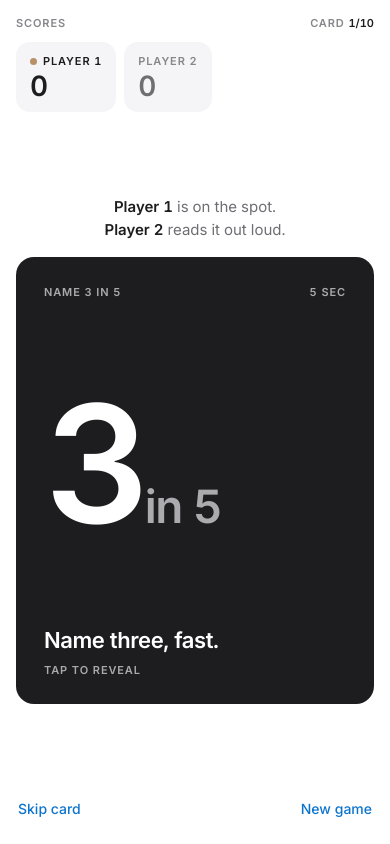
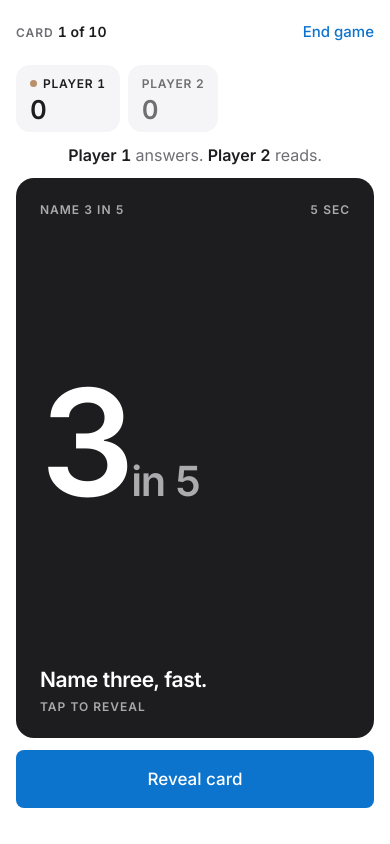
Before and after one commit to datakyle/5-in-3, a plain HTML site: page index.html in a window 390 px wide. Both pictures are taken after a click on the button "Start game". Drawn offline with Linux system fonts and the light colour scheme.

Commit message:
Fix phone layout, add Start timer step, move End game away from play buttons
- Game screen grows to fit the phone and scrolls instead of overlapping
  the scores on short screens; larger, darker labels for legibility
- Turn flow is now Reveal card -> Start timer -> Missed it / Got all 3,
  so the clock doesn't run while the card is being read
- New game replaced by End game at the top, with a confirmation
- Skip only appears after a card is revealed

Co-Authored-By: Claude Opus 5.5 <noreply@anthropic.com>
Claude-Session: https://claude.ai/code/session_01DprYccwfegjgrTrzZnp9p4

```diff
--- a/index.html
+++ b/index.html
@@ -30,69 +30,78 @@ body{background:var(--canvas);color:var(--ink);font-family:var(--font);font-size
   font-variant-numeric:tabular-nums}
 button{font:inherit;color:inherit;border:0;background:none;cursor:pointer}
 :focus-visible{outline:2px solid var(--blue);outline-offset:3px}
-.label,.topline,.strip,.eyebrow{font-size:11px;font-weight:600;letter-spacing:.08em;text-transform:uppercase;color:var(--mute);line-height:1.3}
+.label,.strip,.eyebrow{font-size:12px;font-weight:600;letter-spacing:.08em;text-transform:uppercase;color:var(--body);line-height:1.3}
 
-/* Game screen */
-.app{height:100%;max-width:480px;margin:0 auto;padding-inline:16px;padding-block:16px;display:flex;flex-direction:column;gap:12px}
-.topline{display:flex;justify-content:space-between;align-items:baseline}
-.topline b{font-weight:600;color:var(--ink);letter-spacing:0}
-.board{display:flex;gap:8px;overflow-x:auto;scrollbar-width:none;margin-inline:-16px;padding-inline:16px;scroll-padding-inline:16px}
+/* Game screen: grows to fit the phone, scrolls instead of overlapping on short screens */
+.app{min-height:100%;max-width:480px;margin:0 auto;padding-inline:16px;padding-block:12px 16px;display:flex;flex-direction:column;gap:12px}
+.topbar,.endbar{display:flex;justify-content:space-between;align-items:center;gap:12px;min-height:40px}
+.topbar .label b{font-weight:600;color:var(--ink);letter-spacing:0;text-transform:none;font-size:14px}
+.textbtn{font-size:15px;font-weight:500;color:var(--blue);padding:8px 0 8px 12px}
+.endbar{background:var(--parchment);border-radius:14px;padding:8px 8px 8px 16px;font-size:15px;font-weight:500;flex-wrap:wrap}
+.endbar div{display:flex;gap:8px}
+.btn-sm{padding:9px 14px;font-size:14px;min-height:0}
+.board{display:flex;gap:8px;overflow-x:auto;scrollbar-width:none;margin-inline:-16px;padding-inline:16px;scroll-padding-inline:16px;flex:0 0 auto}
 .board::-webkit-scrollbar{display:none}
-.player{flex:0 0 auto;min-width:84px;max-width:132px;display:flex;flex-direction:column;gap:2px;padding:10px 14px;border-radius:14px;background:var(--parchment)}
-.pname{display:flex;align-items:center;gap:6px;font-size:11px;font-weight:600;letter-spacing:.08em;text-transform:uppercase;color:var(--mute);white-space:nowrap;overflow:hidden;text-overflow:ellipsis}
+.player{flex:0 0 auto;min-width:80px;max-width:132px;display:flex;flex-direction:column;gap:2px;padding:9px 14px;border-radius:14px;background:var(--parchment)}
+.pname{display:flex;align-items:center;gap:6px;font-size:12px;font-weight:600;letter-spacing:.06em;text-transform:uppercase;color:var(--body);white-space:nowrap;overflow:hidden;text-overflow:ellipsis}
 .player.active .pname{color:var(--ink)}
 .player.active .pname::before{content:"";flex:0 0 auto;width:7px;height:7px;border-radius:50%;background:var(--amber)}
-.pscore{font-weight:600;font-size:28px;line-height:1.05;letter-spacing:-.03em;color:var(--body)}
+.pscore{font-weight:600;font-size:26px;line-height:1.05;letter-spacing:-.03em;color:var(--body)}
 .player.active .pscore{color:var(--ink)}
 
-.stage{flex:1;display:flex;flex-direction:column;align-items:center;justify-content:center;gap:16px;min-height:0}
-.turn{font-size:15px;color:var(--body);text-align:center;line-height:1.5}
+.stage{flex:1 1 auto;display:flex;flex-direction:column;gap:12px;min-height:0}
+.turn{font-size:16px;color:var(--body);text-align:center;line-height:1.4}
 .turn strong,.turn span{color:var(--ink);font-weight:600}
 
-.card{position:relative;width:100%;max-width:100%;aspect-ratio:4/5;max-height:56vh;perspective:1200px}
+.card{position:relative;flex:1 1 auto;width:100%;min-height:300px;max-height:560px;perspective:1200px}
 .flip{position:absolute;inset:0;width:100%;transition:transform .5s cubic-bezier(.3,1.25,.5,1);transform-style:preserve-3d}
 .card.shown .flip{transform:rotateY(180deg)}
-.face{position:absolute;inset:0;border-radius:var(--r-card);backface-visibility:hidden;-webkit-backface-visibility:hidden;display:flex;flex-direction:column;justify-content:space-between;padding:28px;text-align:left}
+.face{position:absolute;inset:0;border-radius:var(--r-card);backface-visibility:hidden;-webkit-backface-visibility:hidden;display:flex;flex-direction:column;justify-content:space-between;gap:12px;padding:24px;text-align:left;overflow:hidden}
 .back{background:var(--dark);color:var(--on-dark)}
 .back .strip{display:flex;justify-content:space-between;color:var(--on-dark-2)}
-.back .mark{font-weight:600;font-size:clamp(8.5rem,42vw,12rem);line-height:.85;letter-spacing:-.06em}
+.back .mark{font-weight:600;font-size:clamp(5.5rem,min(38vw,22svh),11rem);line-height:.85;letter-spacing:-.06em}
 .back .mark small{font-size:.28em;letter-spacing:-.03em;color:var(--on-dark-2);margin-left:.1em}
-.back .hint{font-weight:600;font-size:22px;letter-spacing:-.02em;line-height:1.15}
-.back .hint span{display:block;font-size:11px;font-weight:600;letter-spacing:.08em;text-transform:uppercase;color:var(--on-dark-2);margin-top:10px;animation:pulse 1.6s ease-in-out infinite}
+.back .hint{font-weight:600;font-size:21px;letter-spacing:-.02em;line-height:1.15}
+.back .hint span{display:block;font-size:12px;font-weight:600;letter-spacing:.08em;text-transform:uppercase;color:var(--on-dark-2);margin-top:8px;animation:pulse 1.6s ease-in-out infinite}
 @keyframes pulse{50%{opacity:.45}}
 .front{background:var(--parchment);color:var(--ink);transform:rotateY(180deg)}
-.eyebrow .cat{color:var(--mute)}
-.q{font-weight:600;font-size:clamp(30px,8.6vw,42px);line-height:1.08;letter-spacing:-.03em;text-wrap:balance}
+.eyebrow{display:flex;justify-content:space-between;gap:12px;color:var(--body)}
+.eyebrow .cat{color:var(--mute);text-align:right}
+.q{font-weight:600;font-size:clamp(26px,7.6vw,38px);line-height:1.1;letter-spacing:-.025em;text-wrap:balance;overflow-wrap:break-word}
 .q em{font-style:normal;text-decoration:underline;text-decoration-thickness:2px;text-decoration-color:var(--mute);text-underline-offset:5px}
-.cardfoot{display:flex;justify-content:space-between;align-items:flex-end}
-.cardfoot .meta{font-size:13px;color:var(--mute)}
+.cardfoot{display:flex;justify-content:space-between;align-items:flex-end;gap:12px}
+.status{font-size:15px;font-weight:500;color:var(--body);line-height:1.35;max-width:16ch}
 
-.timer{position:relative;width:80px;height:80px}
+.timer{position:relative;flex:0 0 auto;width:76px;height:76px}
 .timer svg{width:100%;height:100%;transform:rotate(-90deg)}
 .timer .track{fill:none;stroke:var(--line);stroke-width:7}
 .timer .ring{fill:none;stroke:var(--ink);stroke-width:7;stroke-linecap:round}
-.timer .num{position:absolute;inset:0;display:grid;place-items:center;font-weight:600;font-size:30px;letter-spacing:-.03em}
+.timer .num{position:absolute;inset:0;display:grid;place-items:center;font-weight:600;font-size:28px;letter-spacing:-.03em}
+.timer.idle .ring{stroke:var(--line)}
+.timer.idle .num{color:var(--mute)}
 .timer.warn .num{animation:tick .5s ease-in-out infinite alternate}
 @keyframes tick{to{transform:scale(1.12)}}
-.timer.done .num{font-size:11px;letter-spacing:.08em;color:var(--body);animation:none}
+.timer.done .num{font-size:12px;letter-spacing:.08em;color:var(--body);animation:none}
 .card.buzz .front{animation:shake .4s}
 @keyframes shake{20%,60%{transform:rotateY(180deg) translateX(-7px)}40%,80%{transform:rotateY(180deg) translateX(7px)}}
 
-.verdict{display:grid;grid-template-columns:1fr 1fr;gap:10px;width:100%}
-.btn{font-weight:500;font-size:15px;border-radius:var(--r-btn);padding:14px 20px;border:1px solid transparent;transition:background .15s,color .15s}
+.actions{flex:0 0 auto}
+.actions .row{display:grid;grid-template-columns:1fr 1fr;gap:10px}
+.actions .row.one{grid-template-columns:1fr}
+.actions .row.split{grid-template-columns:1fr 2fr}
+.btn{font-weight:500;font-size:17px;border-radius:var(--r-btn);padding:14px 20px;min-height:56px;border:1px solid transparent;transition:background .15s,color .15s}
 .btn:active{transform:scale(.98)}
 .btn-primary{background:var(--blue);color:#fff}
 .btn-primary:hover{background:var(--blue-hover)}
 .btn-ghost{background:transparent;color:var(--blue);border-color:var(--blue)}
 .btn-ghost:hover{background:var(--blue-tint)}
-.footer{display:flex;justify-content:space-between;align-items:center;font-size:14px}
-.footer button{padding:8px 2px;color:var(--blue);font-weight:500}
+@media (max-height:600px){.card{min-height:270px}.face{padding:20px}.player{padding:7px 12px}.pscore{font-size:22px}}
 
 /* Setup and results */
 .sheet{position:fixed;inset:0;background:var(--parchment);z-index:5;overflow-y:auto}
 .hero{background:var(--canvas);padding-inline:16px;padding-block:calc(env(safe-area-inset-top,0px) + 28px) 36px}
 .hero-in,.sheet-body{max-width:440px;margin:0 auto}
-.hero .strip{display:flex;justify-content:space-between;align-items:center;margin-bottom:20px}
+.hero .strip{color:var(--mute);display:flex;justify-content:space-between;align-items:center;margin-bottom:20px}
 .hero .strip span:first-child{display:inline-flex;align-items:center;gap:8px}
 #setup .hero .strip span:first-child::before{content:"";width:7px;height:7px;border-radius:50%;background:var(--amber)}
 .logo{font-weight:600;font-size:clamp(40px,13vw,56px);line-height:1.05;letter-spacing:-.03em}
@@ -112,7 +121,7 @@ button{font:inherit;color:inherit;border:0;background:none;cursor:pointer}
 .seg button,.chip{background:var(--canvas);border:1px solid var(--line);color:var(--body);font-weight:500}
 .seg button{padding:11px 0;border-radius:12px;font-size:16px}
 .seg button[aria-pressed="true"],.chip[aria-pressed="true"]{border-color:var(--blue);color:var(--blue);background:var(--blue-tint)}
-.note{font-size:13px;color:var(--mute)}
+.note{font-size:14px;color:var(--body)}
 .rules{margin:0;padding:22px 28px 22px 46px;background:var(--canvas);border:1px solid var(--line);border-radius:var(--r-card);color:var(--body);line-height:1.65;font-size:15px}
 .rules li::marker{color:var(--mute);font-weight:600}
 .cta{background:var(--blue);color:#fff;font-weight:500;font-size:16px;padding:15px 20px;border-radius:var(--r-btn)}
@@ -153,30 +162,37 @@ button{font:inherit;color:inherit;border:0;background:none;cursor:pointer}
 .ranks .pts{font-weight:600;font-size:22px;letter-spacing:-.02em;color:var(--body)}
 .ranks li.top .pts,.ranks li.top .pos{color:var(--ink)}
 .link{text-align:center;color:var(--blue);font-weight:500;padding:6px}
-@media (prefers-reduced-motion:reduce){.flip,.switch,.switch::after{transition:none}.back .hint span,.card.buzz .front,.timer.warn .num{animation:none}}
+@media (prefers-reduced-motion:reduce){.flip,.switch,.switch::after{transition:none}.back .hint span,.card.buzz .front,.timer.warn .num{animation:none}.btn:active{transform:none}}
 </style>
 </head>
 <body>
 
 <div class="app">
-  <div class="topline"><span>Scores</span><span>Card <b id="roundNum">1/10</b></span></div>
+  <div class="topbar" id="topbar">
+    <span class="label">Card <b id="roundNum">1 of 10</b></span>
+    <button class="textbtn" id="endBtn">End game</button>
+  </div>
+  <div class="endbar" id="endConfirm" hidden>
+    <span>End this game now?</span>
+    <div><button class="btn btn-ghost btn-sm" id="keepBtn">Keep playing</button><button class="btn btn-primary btn-sm" id="endYes">End game</button></div>
+  </div>
   <div class="board" id="board"></div>
 
   <div class="stage">
     <div class="turn" id="turnLine"></div>
 
     <div class="card" id="card">
-      <button class="flip" id="flipBtn" aria-label="Reveal the card and start the timer">
+      <button class="flip" id="flipBtn" aria-label="Reveal the card">
         <div class="face back">
           <div class="strip"><span>Name 3 in 5</span><span>5 sec</span></div>
           <div class="mark">3<small>in 5</small></div>
           <div class="hint">Name three, fast.<span>Tap to reveal</span></div>
         </div>
         <div class="face front" id="front">
-          <div class="eyebrow">Name 3 <span class="cat" id="catLabel"></span></div>
+          <div class="eyebrow"><span>Name 3</span><span class="cat" id="catLabel"></span></div>
           <div class="q" id="question">…</div>
           <div class="cardfoot">
-            <span class="meta" id="cardMeta"></span>
+            <span class="status" id="status">Read it out loud</span>
             <div class="timer" id="timer">
               <svg viewBox="0 0 100 100" aria-hidden="true">
                 <circle class="track" cx="50" cy="50" r="42"/>
@@ -189,15 +205,11 @@ button{font:inherit;color:inherit;border:0;background:none;cursor:pointer}
       </button>
     </div>
 
-    <div class="verdict" id="verdict" hidden>
-      <button class="btn btn-ghost" id="missBtn">Missed it</button>
-      <button class="btn btn-primary" id="gotBtn">Got all 3 &nbsp;+1</button>
+    <div class="actions" id="actions">
+      <div class="row one" data-phase="ready"><button class="btn btn-primary" id="revealBtn">Reveal card</button></div>
+      <div class="row split" data-phase="revealed" hidden><button class="btn btn-ghost" id="skipBtn">Skip</button><button class="btn btn-primary" id="startTimer">Start timer</button></div>
+      <div class="row" data-phase="play" hidden><button class="btn btn-ghost" id="missBtn">Missed it</button><button class="btn btn-primary" id="gotBtn">Got all 3 &nbsp;+1</button></div>
     </div>
-  </div>
-
-  <div class="footer">
-    <button id="skipBtn">Skip card</button>
-    <button id="newBtn">New game</button>
   </div>
 </div>
 
@@ -311,7 +323,7 @@ function drawCard(){
   current = deck.draw(chosen);
   if(!current){ deck.newGame(); current = deck.draw(chosen); } // tiny pool: allow repeats rather than stall
   $("question").innerHTML = current.text;
-  $("catLabel").textContent = "· " + current.catName;
+  $("catLabel").textContent = current.catName;
   $("front").classList.toggle("adult", current.adult);
 }
 
@@ -361,33 +373,44 @@ function render(){
   });
   const act=b.children[turn]; if(act) act.scrollIntoView({inline:"center",block:"nearest",behavior:"smooth"});
   const total=perPlayer*names.length;
-  $("roundNum").textContent = `${Math.min(played+1,total)}/${total}`;
-  const pad=n=>String(n).padStart(2,"0");
-  $("cardMeta").textContent = `${pad(Math.min(played+1,total))} / ${pad(total)}`;
-  $("turnLine").innerHTML = `<strong>${esc(names[turn])}</strong> is on the spot.<br><span>${esc(names[reader])}</span> reads it out loud.`;
+  $("roundNum").textContent = `${Math.min(played+1,total)} of ${total}`;
+  $("turnLine").innerHTML = `<strong>${esc(names[turn])}</strong> answers. <span>${esc(names[reader])}</span> reads.`;
 }
 function setRing(frac){ ring.style.strokeDashoffset = C*(1-frac); }
 
+// Turn flow: ready (card face down) -> revealed (reader reads it out) -> running (5 seconds) -> done.
+function setPhase(next){
+  phase=next;
+  const group = next==="running"||next==="done" ? "play" : next;
+  document.querySelectorAll("#actions .row").forEach(r=>{ r.hidden = r.dataset.phase!==group; });
+  const t=$("timer");
+  t.classList.toggle("idle", next==="ready"||next==="revealed");
+  $("status").textContent = next==="revealed" ? "Read it out loud, then start the timer" : next==="running" ? "Go!" : next==="done" ? "Time's up" : "";
+}
 function resetCard(){
   cancelAnimationFrame(raf);
-  phase="ready";
   $("card").classList.remove("shown","buzz");
-  $("verdict").hidden=true;
   $("timer").classList.remove("warn","done");
   $("num").textContent=SECS; setRing(1);
+  setPhase("ready");
   setTimeout(drawCard, 250);
   render();
 }
-
 function reveal(){
   if(phase!=="ready") return;
-  phase="running";
   $("card").classList.add("shown");
   if(current) deck.markSeen(current);
   beep(660,.12,"triangle");
-  const start = performance.now()+350; let lastSec = SECS;
+  setPhase("revealed");
+  setTimeout(()=>$("startTimer").focus({preventScroll:true}), 50);
+}
+function startTimer(){
+  if(phase!=="revealed") return;
+  setPhase("running");
+  beep(520,.08,"square",.08);
+  const start = performance.now(); let lastSec = SECS;
   const tick = now=>{
-    const left = Math.max(0,SECS-Math.max(0,(now-start)/1000));
+    const left = Math.max(0,SECS-(now-start)/1000);
     setRing(left/SECS);
     const sec = Math.ceil(left);
     if(sec!==lastSec && sec>0){ lastSec=sec; beep(sec<=2?880:520,.08,"square",.08); }
@@ -397,17 +420,17 @@ function reveal(){
     raf=requestAnimationFrame(tick);
   };
   raf=requestAnimationFrame(tick);
-  $("verdict").hidden=false;
 }
 function timeUp(){
-  phase="done";
+  setPhase("done");
   $("timer").classList.add("done"); $("num").textContent="TIME";
   $("card").classList.add("buzz");
   beep(180,.5,"sawtooth",.2);
   try{navigator.vibrate&&navigator.vibrate([120,60,120])}catch(e){}
 }
 function score(got){
-  if(phase==="ready") return;
+  if(phase!=="running" && phase!=="done") return;
+  cancelAnimationFrame(raf);
   if(got){ scores[turn]++; beep(990,.15,"triangle"); }
   played++;
   if(played>=perPlayer*names.length) return finish();
@@ -424,20 +447,29 @@ function finish(){
   $("ranks").innerHTML = order.map((p,i)=>{ if(p.s!==prev){pos=i+1;prev=p.s}
     return `<li class="${p.s===top?"top":""}"><span class="pos">${pos}</span><span class="who">${esc(p.n)}</span><span class="pts">${p.s}</span></li>`;}).join("");
   $("endCount").textContent = `${played} cards played`;
+  hideEndConfirm();
   $("end").hidden=false;
 }
 function newGame(){
   scores=names.map(()=>0); played=0; turn=0;
+  hideEndConfirm();
   deck.newGame();
   $("end").hidden=true; $("setup").hidden=true;
   resetCard();
 }
 
 $("flipBtn").addEventListener("click", reveal);
+$("revealBtn").addEventListener("click", reveal);
+$("startTimer").addEventListener("click", startTimer);
 $("gotBtn").addEventListener("click", ()=>score(true));
 $("missBtn").addEventListener("click", ()=>score(false));
-$("skipBtn").addEventListener("click", ()=>{ if(current && phase==="ready") deck.pass(current); resetCard(); });
-$("newBtn").addEventListener("click", ()=>{ cancelAnimationFrame(raf); draft=names.slice(); renderPlayers(); renderCats(); $("setup").hidden=false; });
+// Skip only exists after the card is revealed, so a stray tap can't burn a turn.
+$("skipBtn").addEventListener("click", ()=>{ if(phase==="revealed") resetCard(); });
+// End game lives at the top, away from the play buttons, and asks first.
+function hideEndConfirm(){ $("endConfirm").hidden=true; $("topbar").hidden=false; }
+$("endBtn").addEventListener("click", ()=>{ $("topbar").hidden=true; $("endConfirm").hidden=false; $("keepBtn").focus(); });
+$("keepBtn").addEventListener("click", ()=>{ hideEndConfirm(); $("endBtn").focus(); });
+$("endYes").addEventListener("click", ()=>{ cancelAnimationFrame(raf); finish(); });
 $("editBtn").addEventListener("click", ()=>{ draft=names.slice(); renderPlayers(); renderCats(); $("end").hidden=true; $("setup").hidden=false; });
 $("againBtn").addEventListener("click", newGame);
 $("addBtn").addEventListener("click", addPlayer);
```
Also changed, not shown: docs/screenshot.png, 1 other file.
